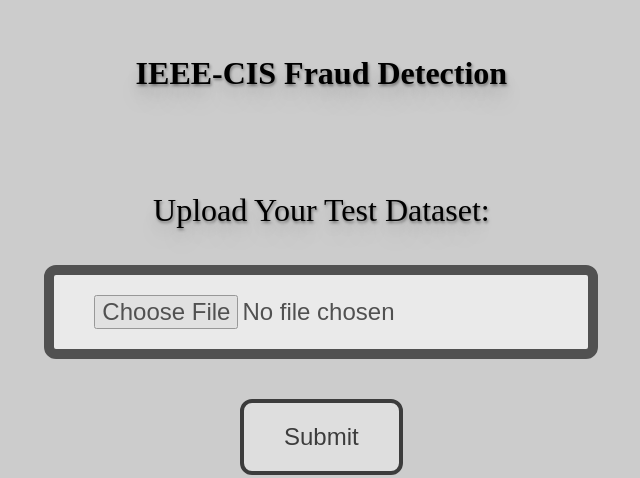
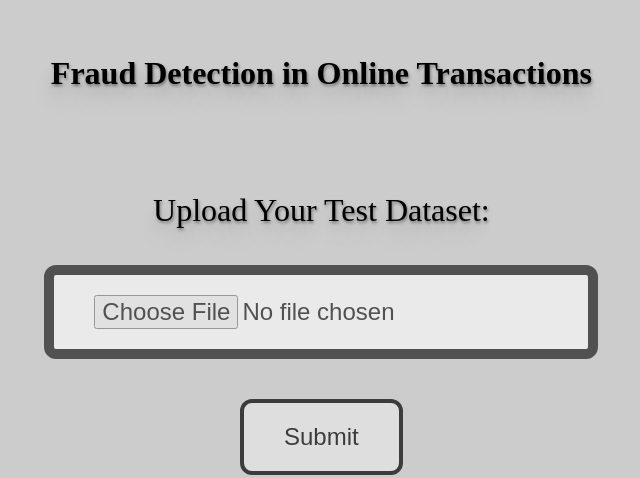
Before and after one commit to surabhi577/Fraud-Detection-in-online-transactions, a Flask app: page / in a window 1280 px wide. Shown: the top 478 px of the page, without its empty margins (306-946 px from the left). Run offline with Flask 2, Linux system fonts and the light colour scheme; parts of the project's set-up code (start-up, migrations or seed data) failed here and were passed over; some libraries are stand-ins or nearby versions.

Commit message:
Update Index.html

```diff
--- a/templates/Index.html
+++ b/templates/Index.html
@@ -138,7 +138,7 @@ h1{
 				<div class="row">
 					<div class="col-lr-12">
 						<div id="co">
-							<h1 style="color:black;"><b>IEEE-CIS Fraud Detection</b></h1><br></br>
+							<h1 style="color:black;"><b>Fraud Detection in Online Transactions</b></h1><br></br>
 							 <p><h1>{{ prediction_text }}</h1></p>
 						<h4 id="ww"> <form method="POST" action="/predict" enctype="multipart/form-data">
 						<!-- <label>Target value: </label> -->
```
